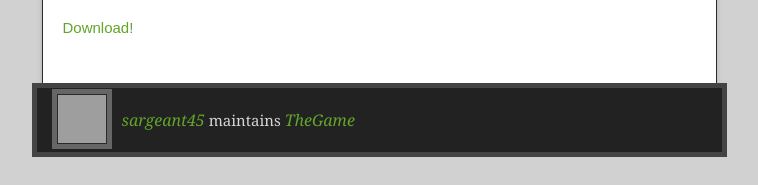
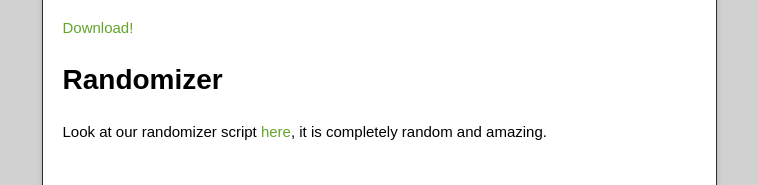
Before and after one commit to ethel-dev/TheGame, a plain HTML site: page index.html in a window 1280 px wide. Shown: the part 989-1174 px from the top of the page, without its empty margins (261-1019 px from the left). Drawn offline with nearby package versions, Linux system fonts and the light colour scheme; grey boxes are pictures that could not be loaded.

Commit message:
Create gh-pages branch via GitHub

```diff
--- a/index.html
+++ b/index.html
@@ -54,6 +54,11 @@
 <p>Don't have a C# compiler? Don't sweat. I've included a download link below.</p>
 
 <p><a href="https://drive.google.com/file/d/0B9_evHdY7ZEdSWloT3BFZE9TbFk/view?usp=sharing">Download!</a></p>
+
+<h1>
+<a name="randomizer" class="anchor" href="#randomizer"><span class="octicon octicon-link"></span></a>Randomizer</h1>
+
+<p>Look at our randomizer script <a href="https://gist.github.com/sargeant45/471f31f788e6112ac8d1">here</a>, it is completely random and amazing.</p>
         </article>
       </div>
     </div>
--- a/params.json
+++ b/params.json
@@ -1 +1 @@
-{"name":"TheGame","tagline":"A short \"game\" with C# that is addictive and random and stuff. It's cool.","body":"TheGame\r\n=======\r\n\r\nA short \"game\" with C# that is addictive and random and stuff. It's cool.\r\n\r\nAbout\r\n=====\r\n\r\nTheGame is an experimental \"game\" that involves figuring out what is inside a box. It will do many things, including opening your notepad and typing stuff into it right before your eyes, opening websites, and spitting out random numbers. Its interesting, addictive, and it makes you want to double click on the small .exe file every single time.\r\n\r\n<a href=\"http://imgur.com/ypS37Hi\"><img src=\"http://i.imgur.com/ypS37Hi.png\" title=\"Screenshot\" /></a>\r\n\r\nDownload\r\n========\r\n\r\nDon't have a C# compiler? Don't sweat. I've included a download link below.\r\n\r\n[Download!](https://drive.google.com/file/d/0B9_evHdY7ZEdSWloT3BFZE9TbFk/view?usp=sharing)\r\n\r\n","google":"","note":"Don't delete this file! It's used internally to help with page regeneration."}
+{"name":"TheGame","tagline":"A short \"game\" with C# that is addictive and random and stuff. It's cool.","body":"TheGame\r\n=======\r\n\r\nA short \"game\" with C# that is addictive and random and stuff. It's cool.\r\n\r\nAbout\r\n=====\r\n\r\nTheGame is an experimental \"game\" that involves figuring out what is inside a box. It will do many things, including opening your notepad and typing stuff into it right before your eyes, opening websites, and spitting out random numbers. Its interesting, addictive, and it makes you want to double click on the small .exe file every single time.\r\n\r\n<a href=\"http://imgur.com/ypS37Hi\"><img src=\"http://i.imgur.com/ypS37Hi.png\" title=\"Screenshot\" /></a>\r\n\r\nDownload\r\n========\r\n\r\nDon't have a C# compiler? Don't sweat. I've included a download link below.\r\n\r\n[Download!](https://drive.google.com/file/d/0B9_evHdY7ZEdSWloT3BFZE9TbFk/view?usp=sharing)\r\n\r\nRandomizer\r\n==========\r\n\r\nLook at our randomizer script [here](https://gist.github.com/sargeant45/471f31f788e6112ac8d1), it is completely random and amazing.\r\n","google":"","note":"Don't delete this file! It's used internally to help with page regeneration."}
```
